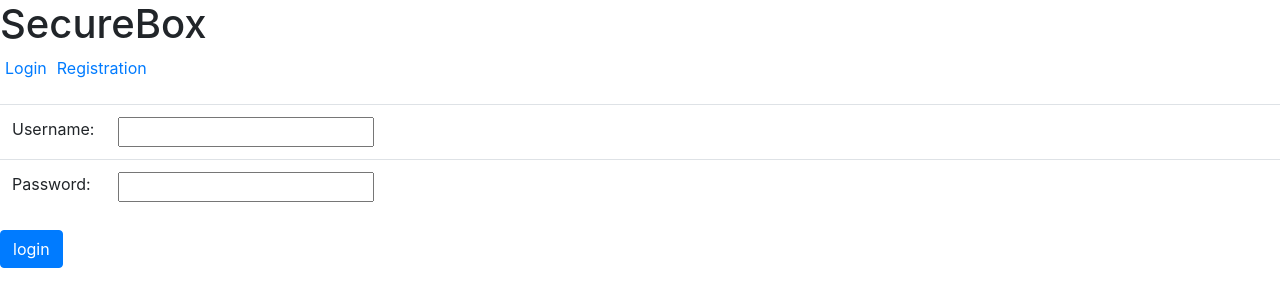
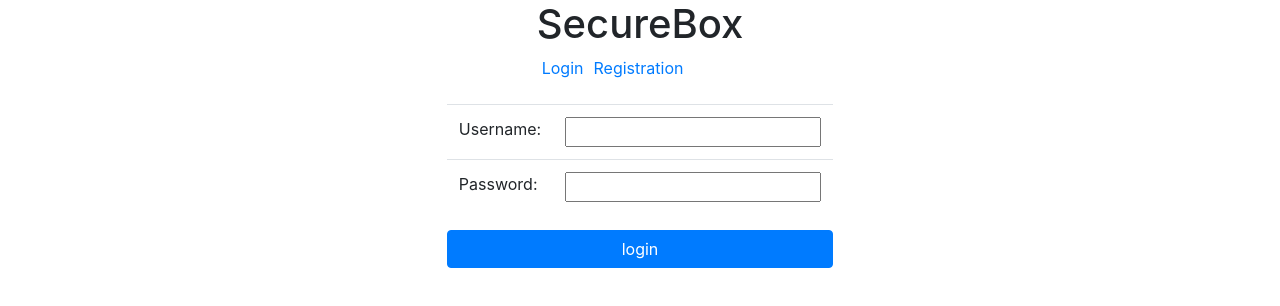
Before and after one commit to wald3r/secureBox, a React (Create React App) app in the folder frontend/: page / in a window 1280 px wide. Shown: the top 306 px of the page. Built offline with nearby package versions, Linux system fonts and the light colour scheme.

Commit message:
styling and bugfixing

```diff
--- a/frontend/src/App.js
+++ b/frontend/src/App.js
@@ -12,10 +12,11 @@ import Upload from './components/Upload'
 import Error from './components/Error'
 import { Button } from 'react-bootstrap'
 import AllMyFiles from './components/AllMyFiles'
+import './stylesheets/general.css'
 
 
 const App = ( props ) => {
-
+  //window.localStorage.removeItem('loggedappUser')
   useEffect(() => {
     const loggedUserJSON = window.localStorage.getItem('loggedappUser')
     if (loggedUserJSON) {
@@ -39,10 +40,14 @@ const App = ( props ) => {
         <Error />
         <Notification />
         <Router>
-          <div>
+          <div className='container'>
+            <div className='row'>
+              <div className='col-md-15'>
                 <h1>SecureBox</h1>
                 <Link style={padding} to='/'>Login</Link>
                 <Link style={padding} to='/registration'>Registration</Link>
+              </div>
+            </div>
           </div>
           <br></br>
           <Route exact path='/' render={() => <Login/> } />
@@ -56,12 +61,16 @@ const App = ( props ) => {
         <Error />
         <Notification />
         <Router>
-          <div>
-            <h1>SecureBox</h1>
+          <div className='container'>
+            <div className='row'>
+              <div className='col-md-15'>
+                <h1 className='title'>SecureBox</h1>
                 <Link style={padding} to='/'>Home</Link>
                 <Link style={padding} to='/upload'>Upload</Link>
                 <Link style={padding} to='/myfiles'>Files</Link>
                 {props.user.username} is logged in <Button onClick={handleLogout}>Logout</Button>
+              </div>
+            </div>
           </div>
           <br></br>
           <Route exact path='/' render={() => <Home /> } />
--- a/frontend/src/components/AllMyFiles.js
+++ b/frontend/src/components/AllMyFiles.js
@@ -1,12 +1,15 @@
 import React from 'react'
 import { connect } from 'react-redux'
 import { Table } from 'react-bootstrap'
+import '../stylesheets/general.css'
 
 const AllMyFiles = ({ ...props }) => {
 
 
   return (
-    <div>
+    <div className='container'>
+      <div className='row'>
+        <div className='col-md-15'>
           <Table className='table'>
             <thead className='thead-dark'>
               <tr>
@@ -26,6 +29,8 @@ const AllMyFiles = ({ ...props }) => {
             </tbody>
           </Table>
         </div>
+      </div>
+    </div>
   )
 }
 
--- a/frontend/src/components/Login.js
+++ b/frontend/src/components/Login.js
@@ -7,6 +7,7 @@ import { getFiles } from '../reducers/filesReducer'
 import { handleError } from '../reducers/errorReducer'
 import { connect } from 'react-redux'
 import { Button, Form } from 'react-bootstrap'
+import '../stylesheets/general.css'
 
 const Login = ( props ) => {
 
@@ -16,13 +17,13 @@ const Login = ( props ) => {
   const handleLogin = async (event) => {
     event.preventDefault()
     console.log('login with: ', username, password)
+    try{
       const newUser = await loginService.login({ username, password })
-    if(newUser !== undefined){
       props.setUser(newUser)
       fileService.setToken(newUser.token)
       props.getFiles()
       props.handleNotification('Login successfull!', 5000)
-    }else{
+    }catch(exception){
       props.handleError('Login failed!', 5000)
     }
     setPassword('')
@@ -32,7 +33,9 @@ const Login = ( props ) => {
 
   return (
 
-    <div>
+    <div className='container'>
+      <div className='row'>
+        <div className='col-md-15'>
           <Form onSubmit={handleLogin}>
             <table className='table .table-striped' width="10">
                 <thead className='thead-dark'>
@@ -59,8 +62,10 @@ const Login = ( props ) => {
                     </tr>
                 </tbody>
             </table>
-        <Button type="submit">login</Button>
+            <Button className='button' type="submit">login</Button>
           </Form>
+        </div>
+      </div>
     </div>
   )
 }
--- a/frontend/src/components/Registration.js
+++ b/frontend/src/components/Registration.js
@@ -1,6 +1,7 @@
 import React, { useState } from 'react'
 import registrationService from '../services/registration'
 import { Button, Form } from 'react-bootstrap'
+import '../stylesheets/general.css'
 
 
 
@@ -22,7 +23,9 @@ const Registration = () => {
 
   return(
 
-    <div>
+    <div className='container'>
+      <div className='row'>
+        <div className='col-md-15'>
           <Form onSubmit={handleRegistration}>
             <table className='table .table-striped' width="10">
                 <thead className='thead-dark'>
@@ -58,8 +61,10 @@ const Registration = () => {
                     </tr>
                 </tbody>
             </table>
-        <div><Button type="submit">Register</Button></div>
+            <div><Button className='button' type="submit">Register</Button></div>
           </Form>
+        </div>
+      </div>
     </div>
   )
 }
--- a/frontend/src/components/Upload.js
+++ b/frontend/src/components/Upload.js
@@ -5,7 +5,7 @@ import { connect } from 'react-redux'
 import { handleNotification } from '../reducers/notificationReducer'
 import { handleError } from '../reducers/errorReducer'
 import { getFiles } from '../reducers/filesReducer'
-import '../upload.css'
+import '../stylesheets/general.css'
 
 const Upload = ( { ...props } ) => {
 
@@ -43,7 +43,7 @@ const Upload = ( { ...props } ) => {
   return (
     <div className='container'>
       <div className='row'>
-        <div className='col-md-9'>
+        <div className='col-md-15'>
           <div className='form-group files' >
             <Form method='POST' encType='multipart/form-data' onSubmit={uploadHandler} >
               <input type='file' name='files' multiple onChange={onChangeHandler}/>
--- /dev/null
+++ b/frontend/src/stylesheets/general.css
@@ -0,0 +1,16 @@
+@import './upload.css';
+
+.container {
+  display: flex;
+  justify-content: center;
+}
+
+.title{
+  text-align: center;
+}
+
+.button {
+  display: table-cell;
+
+  width: 100%;
+}
--- a/frontend/src/upload.css
+++ b/frontend/src/stylesheets/upload.css
@@ -43,9 +43,3 @@
   text-transform: capitalize;
   text-align: center;
 }
-
-.button {
-  display: table-cell;
-
-  width: 100%;
-}
```
Lines whose indentation alone changed are shown as unchanged.
